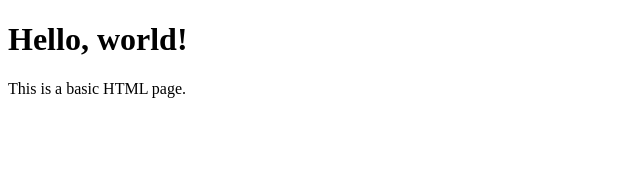
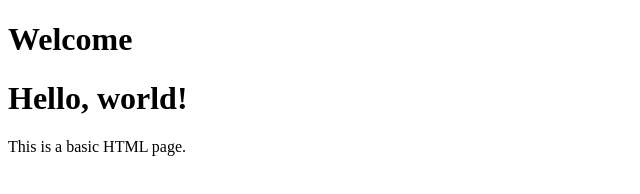
Before and after one commit to tpham0322/sba1-version-control, a plain HTML site: page index.html in a window 1280 px wide. Shown: the whole page, without its empty margins (0-640 px from the left). Drawn offline with Linux system fonts and the light colour scheme.

Commit message:
Added header section to index.html

```diff
--- a/index.html
+++ b/index.html
@@ -7,6 +7,11 @@
   </head>
 
   <body>
+
+    <header>
+        <h1>Welcome</h1>
+    </header>
+
     <h1>Hello, world!</h1>
     <p>This is a basic HTML page.</p>
   </body>
```
